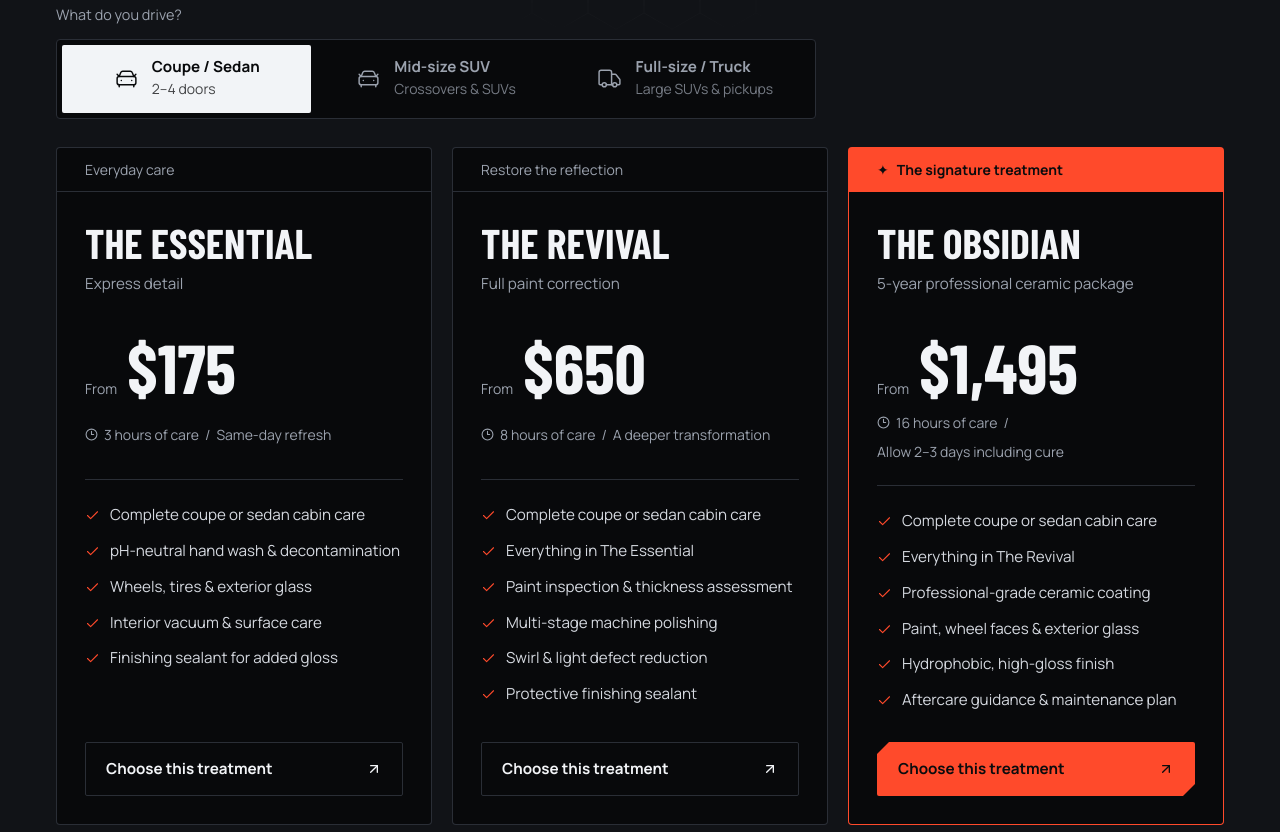
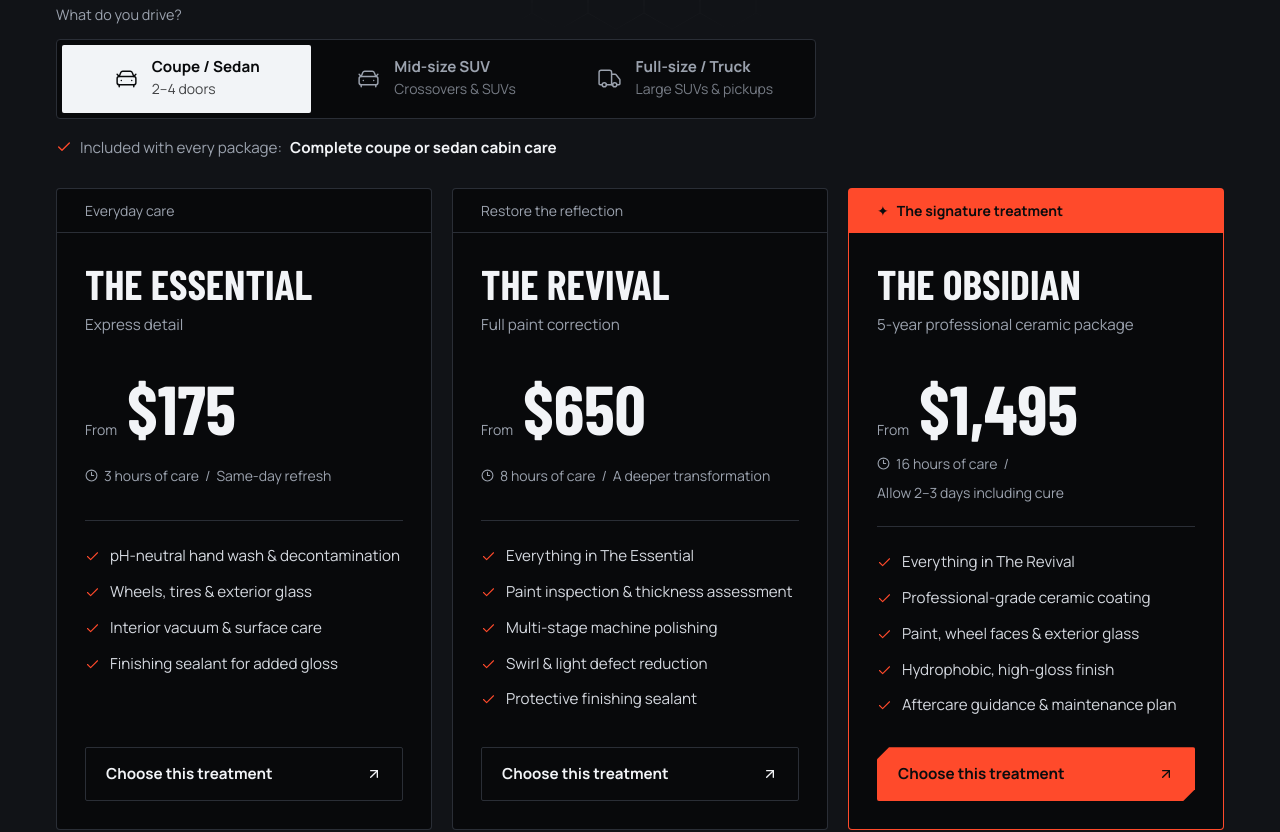
Before and after one commit to sewstie/demo-obsidian-autospa, an Astro site: page / in a window 1280 px wide. Shown: the part 1889-2721 px from the top of the page. Built offline with nearby package versions, Linux system fonts and the light colour scheme; Astro itself is replaced by a stand-in of ours.

Commit message:
Show cabin coverage once above the packages, per selected size

```diff
--- a/src/components/islands/PackageCard.tsx
+++ b/src/components/islands/PackageCard.tsx
@@ -12,7 +12,7 @@ export default function PackageCard({ treatment, vehicle, cta, onChoose }: Props
       <p className="package-subtitle">{treatment.subtitle}</p>
       <p className="package-price"><span>From</span><strong key={estimate.price}>{money(estimate.price)}</strong></p>
       <p className="package-duration"><Clock3 size={13} aria-hidden="true" />{estimate.hours} hours of care <span aria-hidden="true">/</span> {treatment.duration}</p>
-      <ul>{[vehicle.coverage, ...treatment.features].map(feature => <li key={feature}><Check size={15} strokeWidth={1.7} aria-hidden="true" /><span>{feature}</span></li>)}</ul>
+      <ul>{treatment.features.map(feature => <li key={feature}><Check size={15} strokeWidth={1.7} aria-hidden="true" /><span>{feature}</span></li>)}</ul>
       <button type="button" className={`button ${treatment.featured ? 'button-primary' : 'button-secondary'}`} onClick={onChoose} aria-label={`${cta}: ${treatment.name}`}>{cta}<ArrowUpRight size={16} aria-hidden="true" /></button>
     </div>
   </article>;
--- a/src/components/islands/QuotePlanner.tsx
+++ b/src/components/islands/QuotePlanner.tsx
@@ -1,5 +1,5 @@
 import { useRef, useState, type CSSProperties } from 'react';
-import { CarFront, Truck, X } from 'lucide-react';
+import { CarFront, Check, Truck, X } from 'lucide-react';
 import type { Site, Package } from '../../schemas/site';
 import PackageCard from './PackageCard';
 import BookingForm from './BookingForm';
@@ -29,6 +29,7 @@ export default function QuotePlanner({ site }: Props) {
             </label>;
           })}</div>
         </fieldset>
+        <p className="vehicle-coverage" aria-live="polite"><Check size={16} aria-hidden="true" />{site.pricing.coverageLabel} <strong key={vehicle.id}>{vehicle.coverage}</strong></p>
         <div className="package-grid" aria-live="polite" aria-atomic="true">
           {site.packages.map(treatment => <PackageCard key={treatment.id} treatment={treatment} vehicle={vehicle} cta={site.pricing.cta} onChoose={() => choose(treatment)} />)}
         </div>
--- a/src/data/site.json
+++ b/src/data/site.json
@@ -20,7 +20,7 @@
     "specialties": [ "Paint correction", "Ceramic protection", "Interior restoration", "Precision detailing" ]
   },
   "intro": { "label": "A higher standard of care", "heading": "You don't drive ordinary.\nDon't settle for an ordinary finish.", "description": "From your daily driver to your weekend obsession, we treat every surface with the same intention. No rushed jobs. No shortcuts. Just considered care, down to the last reflection.", "link": "Explore our services" },
-  "pricing": { "label": "The right treatment", "heading": "Your vehicle. Your finish.", "description": "Choose your vehicle size. Find your level of care. We’ll take it from here.", "note": "Starting estimates for vehicles in standard condition. Final pricing follows an in-person inspection, before any work begins. Tax may apply.", "vehicleLabel": "What do you drive?", "cta": "Choose this treatment" },
+  "pricing": { "label": "The right treatment", "heading": "Your vehicle. Your finish.", "description": "Choose your vehicle size. Find your level of care. We’ll take it from here.", "note": "Starting estimates for vehicles in standard condition. Final pricing follows an in-person inspection, before any work begins. Tax may apply.", "vehicleLabel": "What do you drive?", "coverageLabel": "Included with every package:", "cta": "Choose this treatment" },
   "vehicles": [
     { "id": "coupe-sedan", "name": "Coupe / Sedan", "description": "2–4 doors", "coverage": "Complete coupe or sedan cabin care", "extraHours": 0 },
     { "id": "midsize-suv", "name": "Mid-size SUV", "description": "Crossovers & SUVs", "coverage": "SUV cabin & rear cargo-area care", "extraHours": 1 },
--- a/src/schemas/site.ts
+++ b/src/schemas/site.ts
@@ -22,7 +22,7 @@ export const siteSchema = z.object({
     image, imageCaption: text, availability: text, note: text, specialties: z.array(text).min(1).max(8),
   }),
   intro: z.object({ label: text, heading: text, description: text, link: text }),
-  pricing: z.object({ label: text, heading: text, description: text, note: text, vehicleLabel: text, cta: text }),
+  pricing: z.object({ label: text, heading: text, description: text, note: text, vehicleLabel: text, coverageLabel: text, cta: text }),
   vehicles: z.array(z.object({ id, name: text, description: text, coverage: text, extraHours: z.number().min(0).max(48) })).min(1).max(5),
   packages: z.array(z.object({
     id, name: text, subtitle: text, prices: z.record(id, z.number().int().min(1).max(50000)), // one explicit price per vehicle size
--- a/src/styles/sections.css
+++ b/src/styles/sections.css
@@ -14,7 +14,10 @@
 .pricing-heading { display: grid; grid-template-columns: 1.4fr 1fr; gap: 24px 90px; align-items: end; }
 .pricing-heading .section-label { grid-column: 1 / -1; margin-bottom: 0; }
 .pricing-heading .section-description { margin-top: 0; }
-.vehicle-fieldset { border: 0; padding: 0; margin: 56px 0 28px; max-width: 760px; }
+.vehicle-fieldset { border: 0; padding: 0; margin: 56px 0 16px; max-width: 760px; }
+.vehicle-coverage { display: flex; flex-wrap: wrap; align-items: center; gap: 4px 8px; margin-bottom: 28px; color: var(--color-muted); font-size: .95rem; }
+.vehicle-coverage svg { color: var(--color-primary); }
+.vehicle-coverage strong { color: var(--color-foreground); animation: price-in .4s var(--ease); }
 .vehicle-fieldset legend { font-size: .9rem; color: var(--color-muted); margin-bottom: 12px; padding: 0; }
 .vehicle-options { position: relative; display: grid; grid-template-columns: repeat(var(--n), 1fr); padding: 5px; border: 1px solid var(--color-border); border-radius: 4px; background: var(--color-background); }
 .vehicle-options::before { content: ''; position: absolute; top: 5px; bottom: 5px; left: 5px; width: calc((100% - 10px) / var(--n)); border-radius: 2px; background: var(--color-foreground); transform: translateX(calc(var(--i) * 100%)); transition: transform .45s var(--ease); }
```
